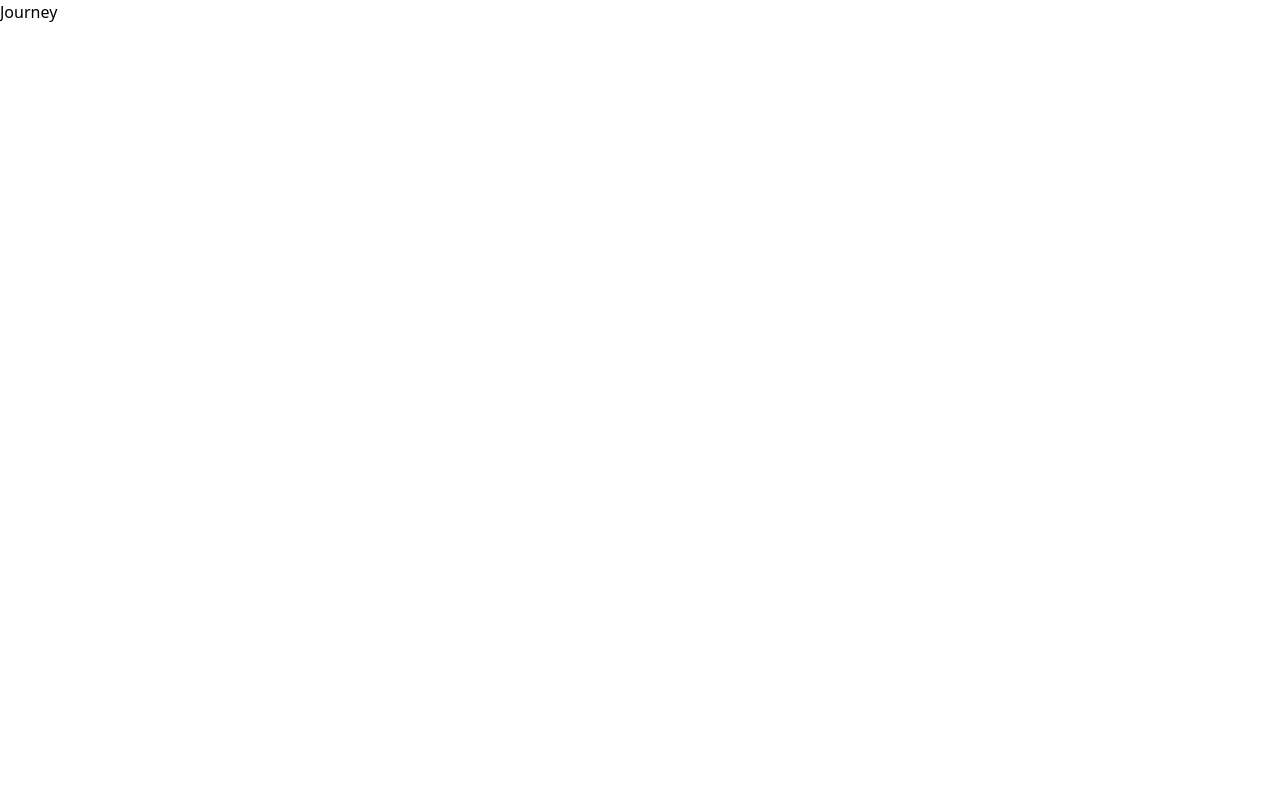
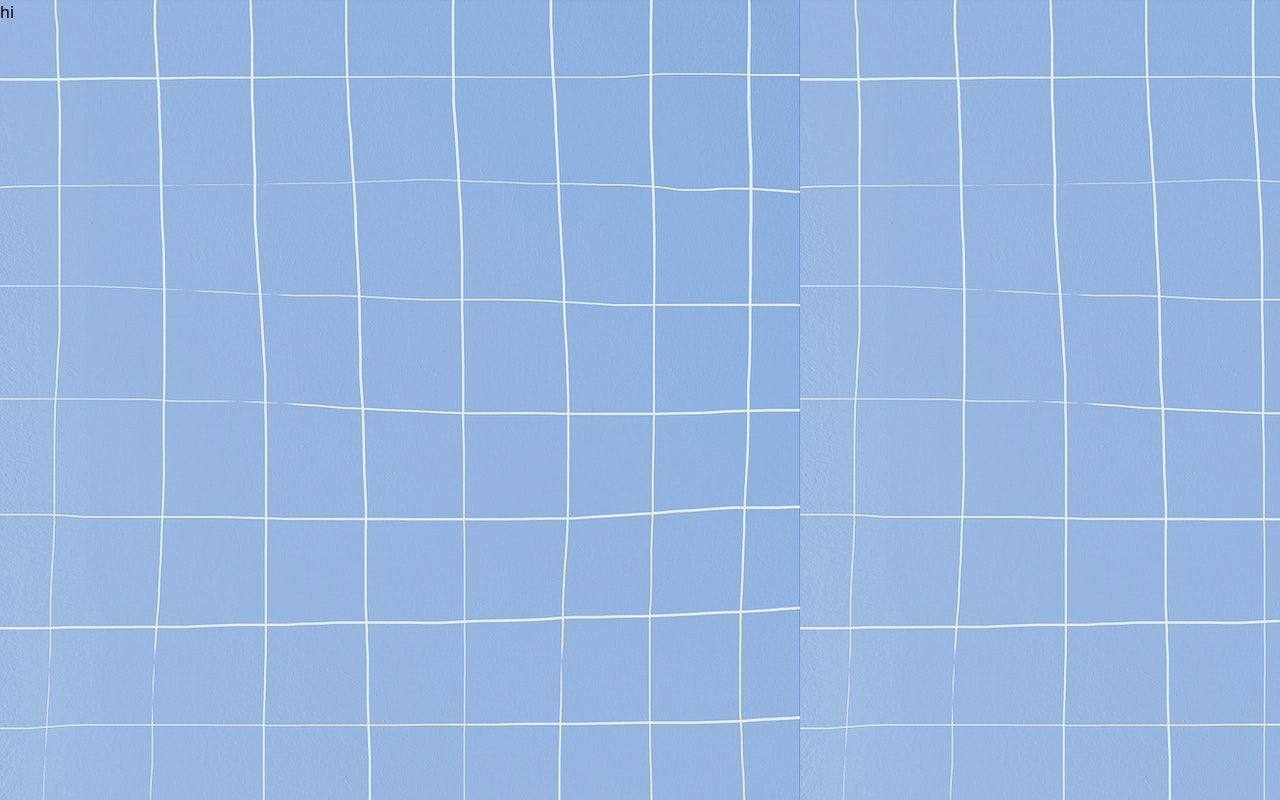
Before and after one commit to femnixx/anniversary, a React (Vite) app: page /journey in a window 1280 px wide. Built offline with nearby package versions, Linux system fonts and the light colour scheme.

Commit message:
Added GSAP and background to journey

```diff
--- a/src/pages/Journey.tsx
+++ b/src/pages/Journey.tsx
@@ -2,12 +2,18 @@ import React from 'react'
 import gsap from 'gsap'
 import { useEffect, useRef } from "react";
 import ScrollTrigger from 'gsap/ScrollTrigger';
+import bluerealbackground from "../assets/bluerealbackground.jpg"
+
 
 gsap.registerPlugin(ScrollTrigger);
 
 const Journey = () => {
   return (
-    <div>Journey</div>
+    <div className='w-screen h-screen'>
+      <div className='w-full h-full' style={{backgroundImage: `url(${bluerealbackground})`}}>
+        <p>hi</p>
+      </div>
+    </div>
   )
 }
 
--- a/src/pages/Options.tsx
+++ b/src/pages/Options.tsx
@@ -59,7 +59,7 @@ const Options = () => {
         <section className="mt-8 sm:mt-12 grid grid-cols-1 sm:grid-cols-2 lg:grid-cols-4 gap-6 sm:gap-8 auto-rows-fr">
           <Card imgSrc={date} alt="Calendar and heart" label="plan our next date" to="/plan" />
           <Card imgSrc={moments} alt="Camera and memories" label="our favorite moments" to="/moments" />
-          <Card imgSrc={together} alt="Timeline together" label="journey of togetherness" to="/together" />
+          <Card imgSrc={together} alt="Timeline together" label="journey of togetherness" to="/journey" />
           <Card imgSrc={compliments} alt="Stars and compliments" label="compliments generator" to="/compliments" />
         </section>
       </main>
```
Also changed, not shown: 1 other file (tests, documents, lock files or other folders).
